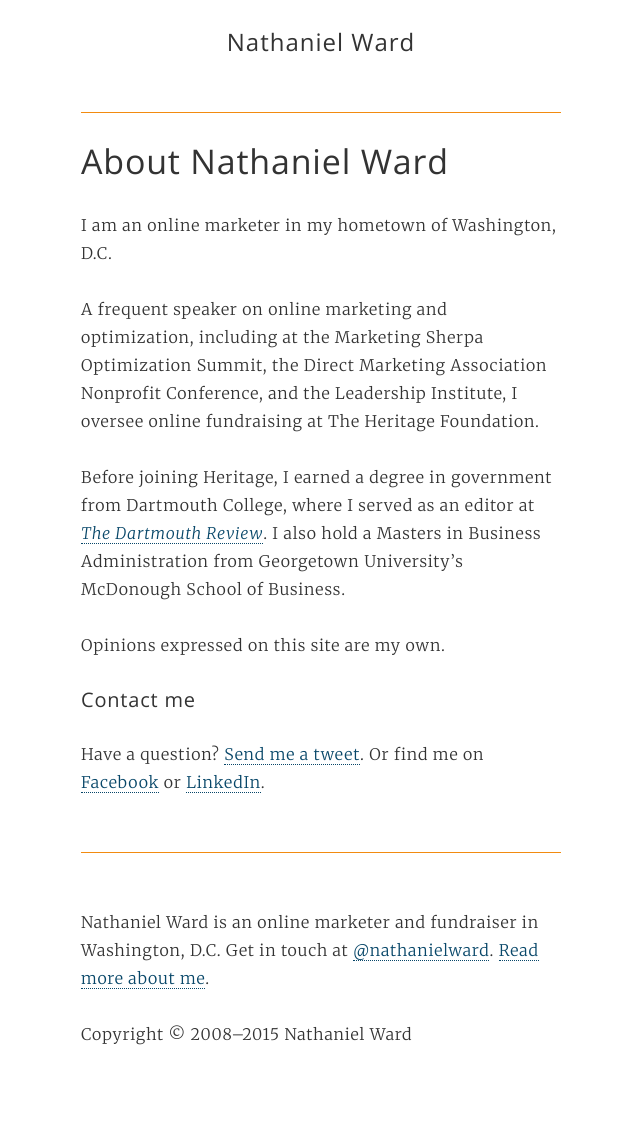
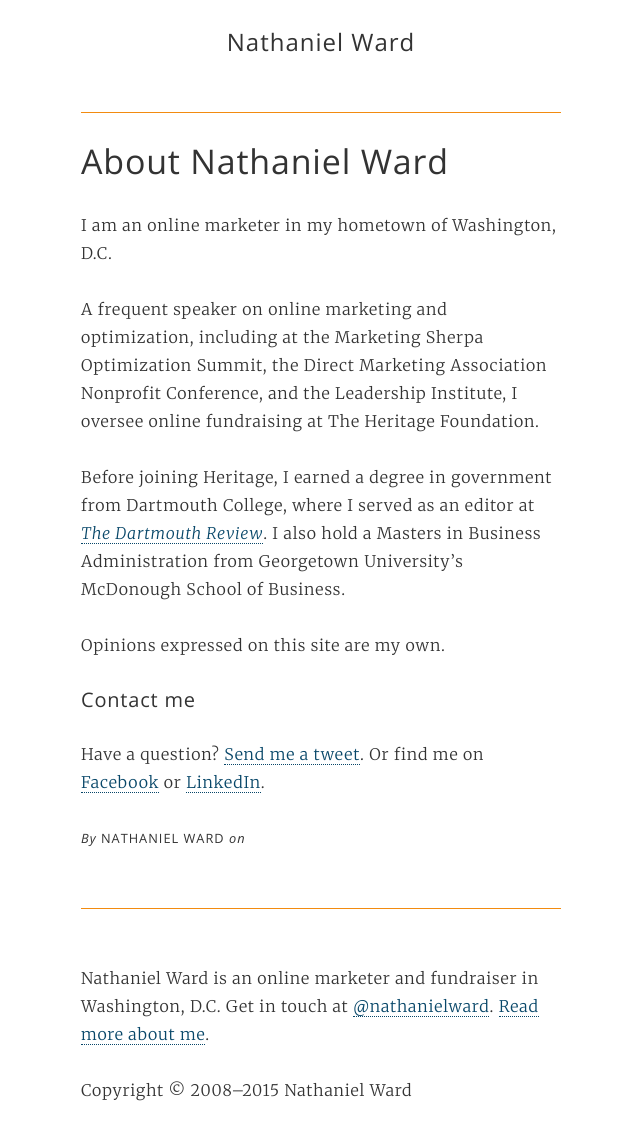
Before and after one commit to nathanielward/nathanielward.github.io, a Jekyll site: the page built from about.md, in a window 1280 px wide. Shown: the whole page, without its empty margins (319-959 px from the left). Built offline with Jekyll 4.4.1, drawn with Linux system fonts in a browser that asks for light colours; Markdown is read by kramdown in place of the engine named in the settings; before the commit the page ends 1076 px from its top, so only the background shows below that.

Commit message:
Remove bylines from certain pages

```diff
--- a/_layouts/post.html
+++ b/_layouts/post.html
@@ -11,7 +11,7 @@
 				{{ content }}
 			</section>
 			<footer>
-			{% if page.url != "/about/" and byline != "false" %}<p class="meta"><span class="meta-ital">By</span> Nathaniel Ward <span class="meta-ital">on</span> <time datetime="{{ page.date | date: "%Y-%m-%d" }}">{{ page.date | date: "%B %-d, %Y" }}</time></p>{% endif %}
+			{% if byline != "no" %}<p class="meta"><span class="meta-ital">By</span> Nathaniel Ward <span class="meta-ital">on</span> <time datetime="{{ page.date | date: "%Y-%m-%d" }}">{{ page.date | date: "%B %-d, %Y" }}</time></p>{% endif %}
 
 			</footer>
 		</article>
```
Also changed, not shown: 404.md (+1 -1 lines), about.md (+1 -0 lines).
